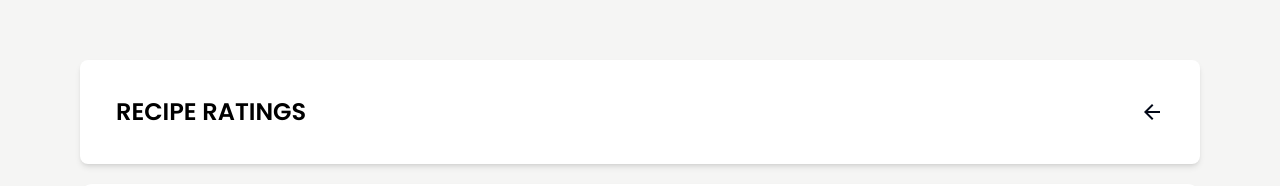
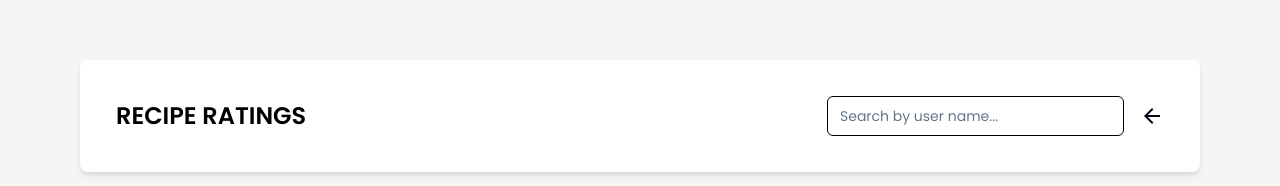
Before and after one commit to tilandunu/FlavorFetch, a React (Vite) app in the folder frontend/: page /ratings/1 in a window 1280 px wide. Shown: the top 186 px of the page. Built offline with nearby package versions, Linux system fonts and the light colour scheme; no server answers.

Commit message:
Search rating

```diff
--- a/frontend/src/Pages/Rating.tsx
+++ b/frontend/src/Pages/Rating.tsx
@@ -6,6 +6,7 @@ import { Separator } from "@/components/ui/separator";
 import { toast, ToastContainer } from "react-toastify";
 import "react-toastify/dist/ReactToastify.css";
 import { Button } from "@/components/ui/button";
+import { Input } from "@/components/ui/input";
 
 // Modal component for editing the user's rating
 const Modal = ({
@@ -84,6 +85,7 @@ const Rating = () => {
   const [averageRating, setAverageRating] = useState(0); // Store the overall rating
   const customerUID = Cookies.get("userID"); // Get the customer UID from cookies
   const navigate = useNavigate();
+  const [searchTerm, setSearchTerm] = useState("");
 
   // Modal state
   const [isEditing, setIsEditing] = useState(false);
@@ -133,6 +135,13 @@ const Rating = () => {
     fetchRatings();
   }, [recipeID, customerUID]);
 
+  const filteredRatings = ratings.filter((rating) => {
+    const customerName = rating.customer
+      ? `${rating.customer.firstName} ${rating.customer.lastName}`
+      : "Anonymous";
+    return customerName.toLowerCase().includes(searchTerm.toLowerCase());
+  });
+
   const handleSubmit = async (e) => {
     e.preventDefault();
 
@@ -169,6 +178,10 @@ const Rating = () => {
     setIsEditing(true); // Open the modal
     setEditRating(userRating.rating);
     setEditComment(userRating.comment);
+  };
+
+  const handleSearchChange = (e) => {
+    setSearchTerm(e.target.value);
   };
 
   const handleUpdate = async (e) => {
@@ -242,12 +255,21 @@ const Rating = () => {
           <h2 className="text-2xl font-semibold text-[#000000]">
             RECIPE RATINGS
           </h2>
+          <div className="flex gap-4 items-center">
+            <Input
+              className="border border-black"
+              type="text"
+              placeholder="Search by user name..."
+              value={searchTerm}
+              onChange={handleSearchChange}
+            />
             <span
               className="material-symbols-outlined cursor-pointer"
               onClick={goBack}
             >
               arrow_back
             </span>
+          </div>
         </div>
       </div>
 
@@ -365,8 +387,8 @@ const Rating = () => {
         <Separator />
 
         {/* Display other users' ratings */}
-        {ratings.length > 0 ? (
-          ratings.map((rating) => (
+        {filteredRatings.length > 0 ? (
+          filteredRatings.map((rating) => (
             <section
               key={rating._id}
               className="bg-white px-7 py-8 rounded-xl w-full shadow-md"
```
Lines whose indentation alone changed are shown as unchanged.
